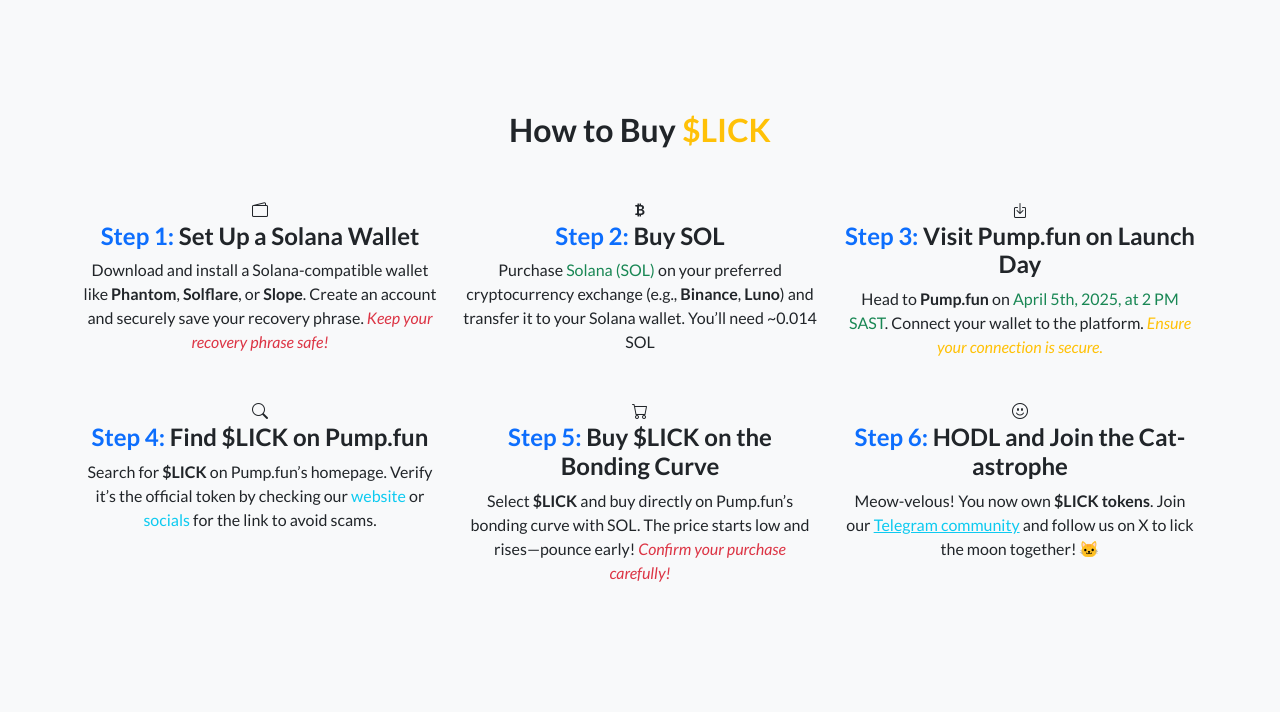
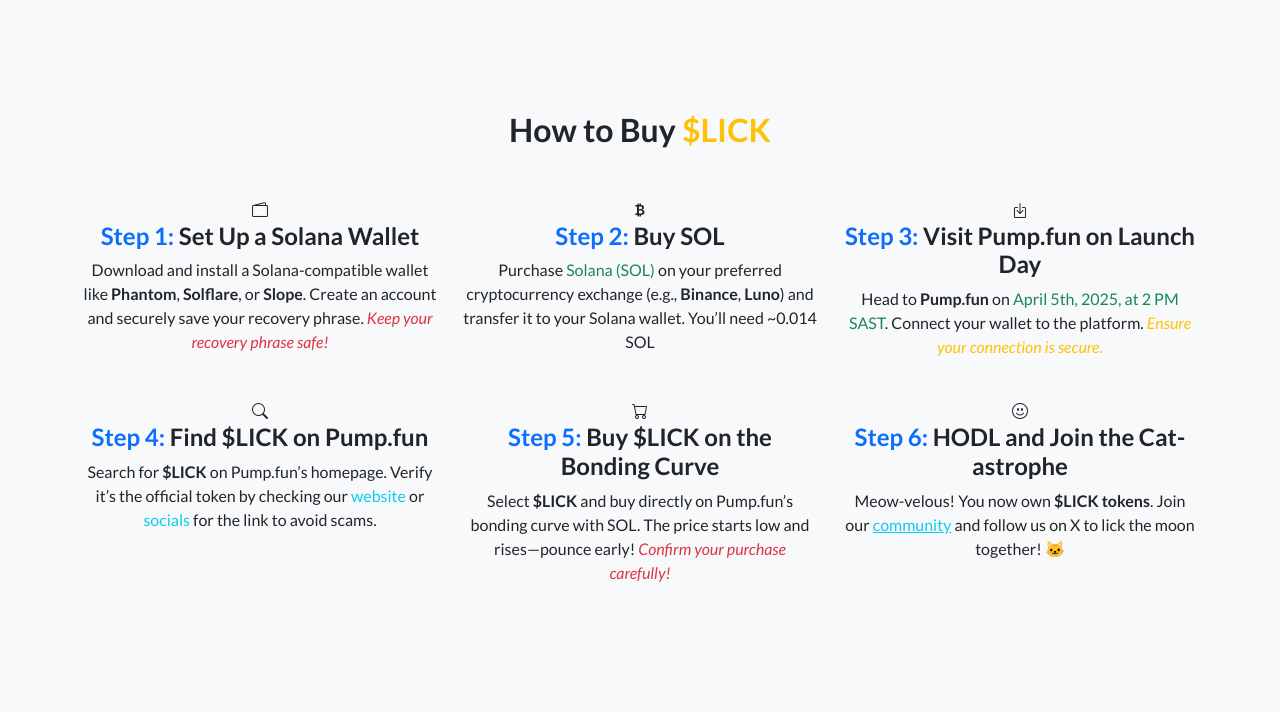
Before and after one commit to freelancing-solutions/lickthecat, a Flask app: page / in a window 1280 px wide. Shown: the part 3326-4038 px from the top of the page. Run offline with Flask 3, Linux system fonts and the light colour scheme; parts of the project's set-up code (start-up, migrations or seed data) failed here and were passed over; some libraries are stand-ins or nearby versions.

Commit message:
updated socials

```diff
--- a/templates/index.html
+++ b/templates/index.html
@@ -200,7 +200,7 @@
                 <div class="buy-step">
                     <i class="bi bi-emoji-smile step-icon"></i>
                     <h4 class="step-title"><span class="text-primary">Step 6:</span> <strong>HODL and Join the Cat-astrophe</strong></h4>
-                    <p>Meow-velous! You now own <strong>$LICK tokens</strong>. Join our <a href="[Insert Telegram Link]" target="_blank" class="text-info">Telegram community</a> and follow us on X to lick the moon together! 🐱</p>
+                    <p>Meow-velous! You now own <strong>$LICK tokens</strong>. Join our <a href="https://x.com/lickthecat422" target="_blank" class="text-info">community</a> and follow us on X to lick the moon together! 🐱</p>
                 </div>
             </div>
         </div>
```
